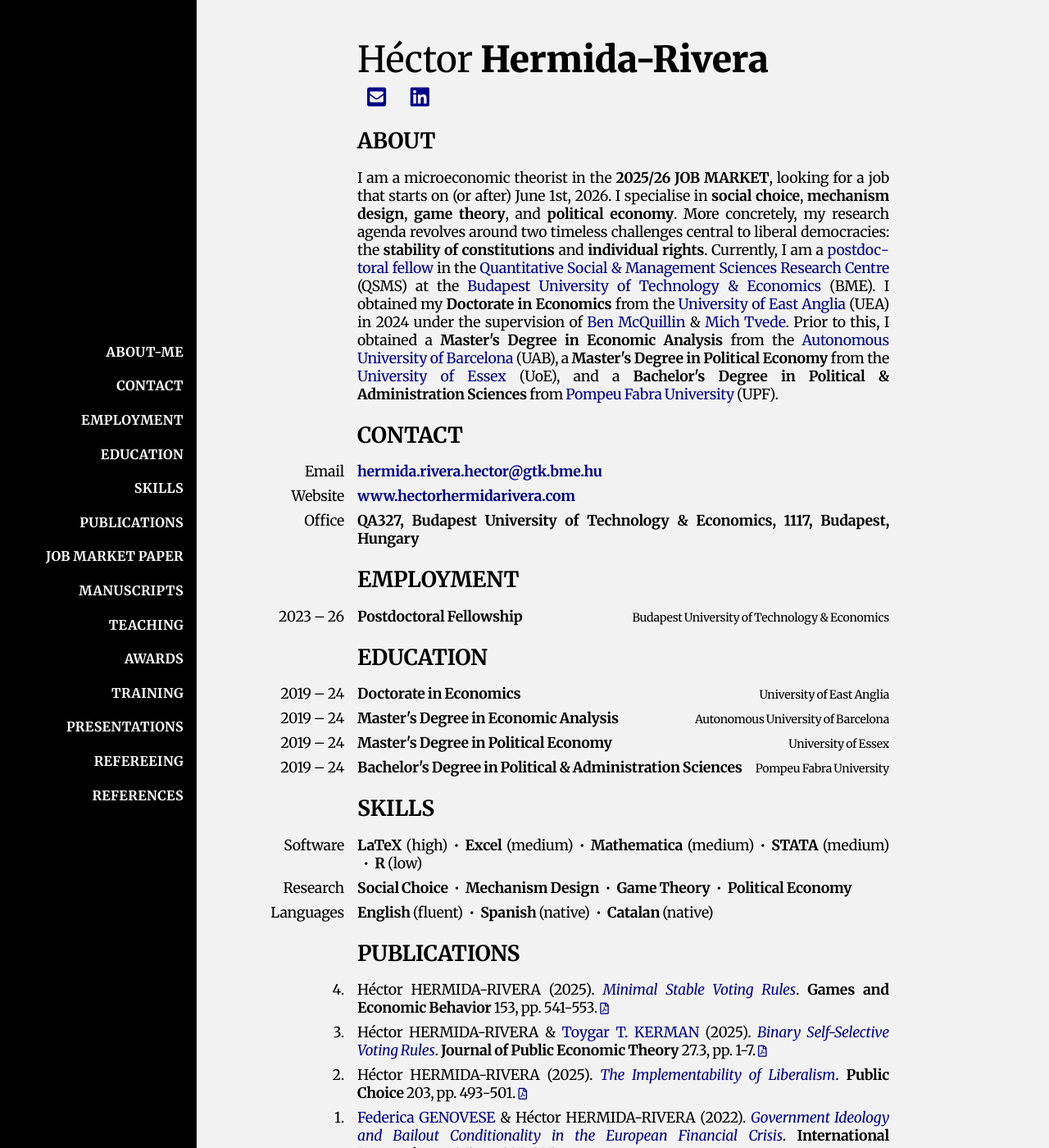
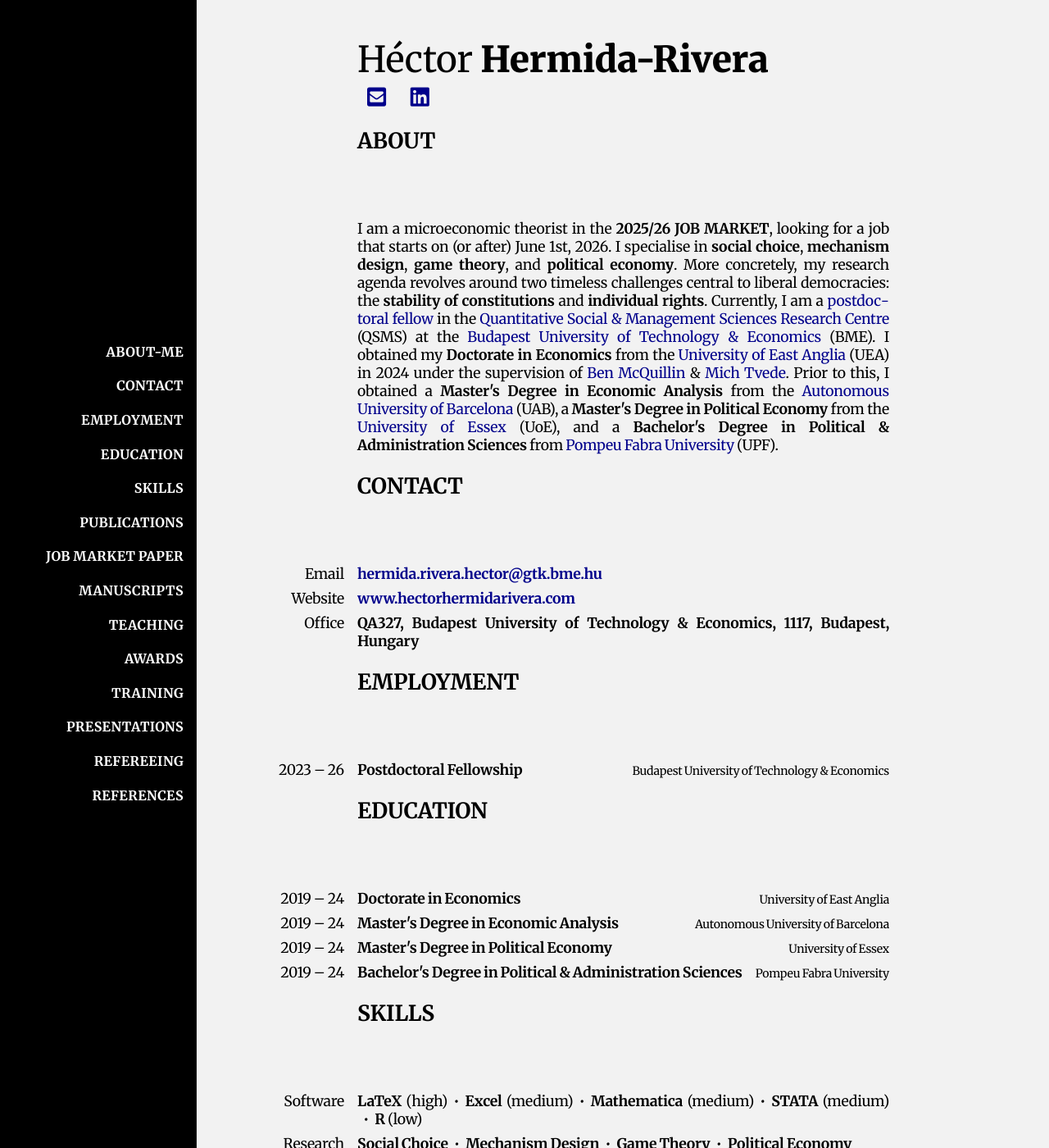
Before and after one commit to HectorHermidaRivera/hectorhermidarivera.github.io, a Jekyll site: the page built from index.md, in a window 1280 px wide and 1400 px high. Shown: the whole window at 82% size. Built offline with Jekyll 4.4.1, drawn with Linux system fonts in a browser that asks for light colours; a style sheet for code colours, icons or effects is not loaded.

Commit message:
Update style.css

```diff
--- a/assets/css/style.css
+++ b/assets/css/style.css
@@ -44,7 +44,7 @@ body {
 .content h6 {
   margin-left: 0;
   padding-left: 136px; /* keep aligned with second column */
-  margin-bottom: 8px;  /* same as row gap in two-column layouts */
+  margin-bottom: 80px;  /* same as row gap in two-column layouts */
   text-transform: uppercase;
 }
 
```
